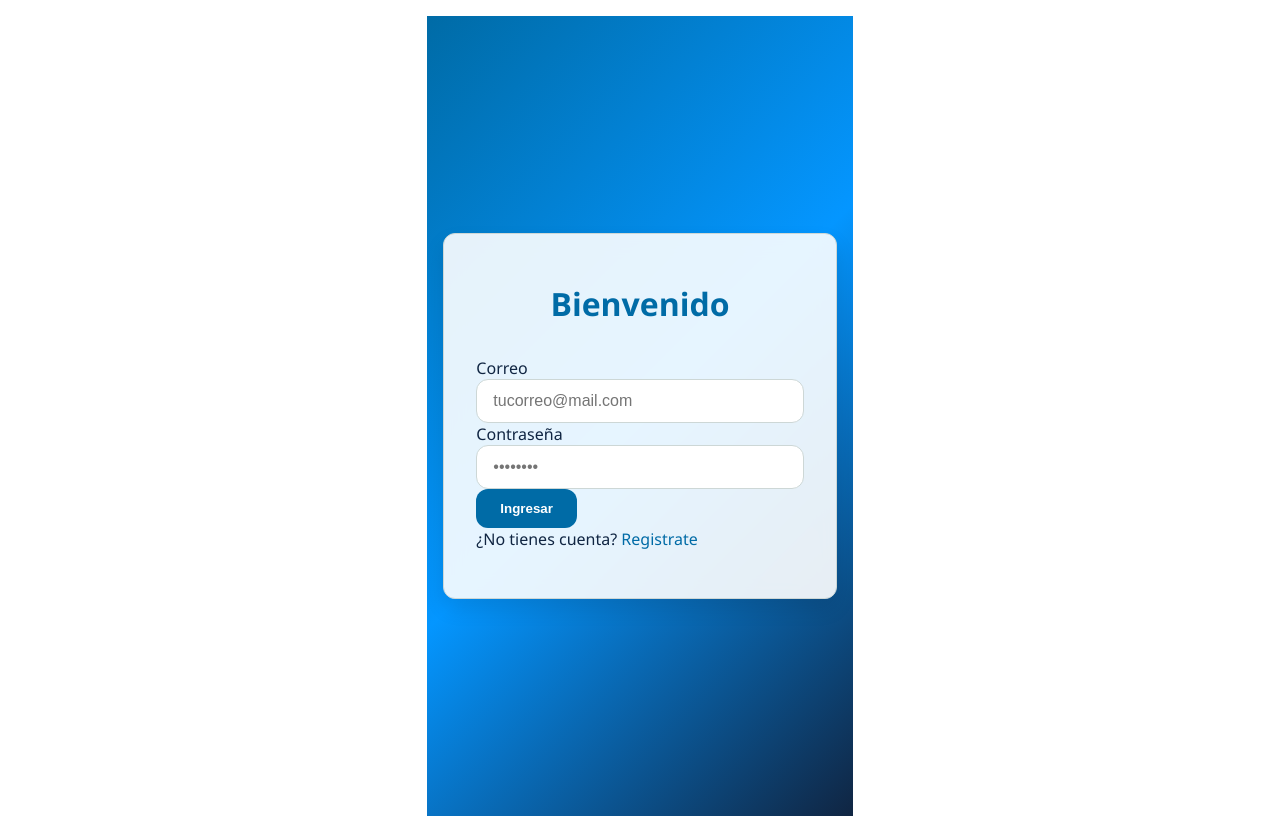
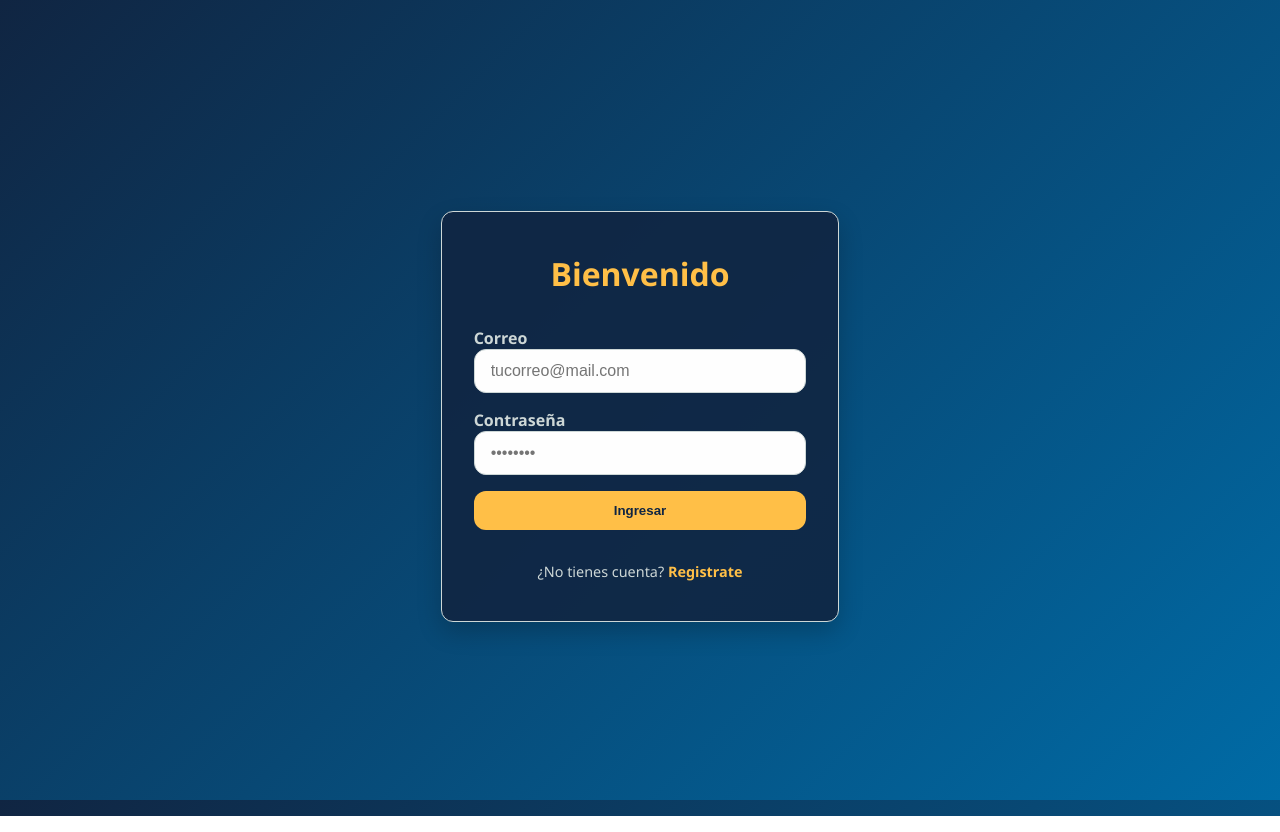
Before and after one commit to LeonelBM123/edu_ai, a React (Vite) app: page / in a window 1280 px wide. Built offline with nearby package versions, Linux system fonts and the light colour scheme.

Commit message:
css login

```diff
--- a/src/index.css
+++ b/src/index.css
@@ -31,7 +31,7 @@ html {
 
 body {
   min-height: 100vh;
-  background-color: var(--color-white);
+  background: linear-gradient(135deg, var(--color-dark), var(--color-primary));
   color: var(--color-dark);
   display: flex;
   align-items: center;
@@ -39,6 +39,9 @@ body {
   padding: 1rem;
 }
 
+html, body, #root {
+  height: 100%;
+}
 /* =================== TIPOGRAFÍA =================== */
 h1, h2, h3, h4, h5 {
   font-weight: 700;
--- a/src/styles/Login.css
+++ b/src/styles/Login.css
@@ -1,6 +1,5 @@
 .login-container {
-  min-height: 100vh;
-  background: linear-gradient(135deg, var(--color-primary), var(--color-secondary), var(--color-dark));
+  height: 100vh;
   display: flex;
   align-items: center;
   justify-content: center;
@@ -10,24 +9,65 @@
 .login-card {
   width: 100%;
   max-width: 400px;
-  background-color: rgba(255, 255, 255, 0.9);
-  backdrop-filter: var(--blur);
+  background-color: rgba(16, 37, 66, 0.9); /* Más oscuro pero con transparencia */
+  color: var(--color-white);
   border-radius: var(--radius);
-  box-shadow: var(--shadow);
-  padding: 3rem 2rem;
-  animation: fadeIn 0.5s ease-in;
+  padding: 2.5rem 2rem;
+  box-shadow: 0 10px 25px rgba(0, 0, 0, 0.2);
+  animation: fadeIn 0.4s ease-out;
   border: 1px solid var(--color-soft);
 }
 
 .login-title {
   font-size: 2rem;
-  font-weight: 800;
-  color: var(--color-primary);
+  font-weight: 700;
+  color: var(--color-accent);
   text-align: center;
   margin-bottom: 2rem;
 }
 
-/* ... y así con todo lo demás ... */
+.login-form {
+  display: flex;
+  flex-direction: column;
+  gap: 1rem;
+}
+
+.form-group label {
+  color: var(--color-soft);
+  font-weight: 600;
+  margin-bottom: 0.3rem;
+}
+
+input {
+  padding: 0.75rem 1rem;
+  border-radius: var(--radius);
+  border: 1px solid var(--color-soft);
+  font-size: 1rem;
+  color: var(--color-dark);
+  background-color: #fefefe;
+}
+
+input:focus {
+  outline: none;
+  border-color: var(--color-accent);
+  box-shadow: 0 0 0 3px rgba(255, 191, 71, 0.2);
+}
+
+.btn {
+  background-color: var(--color-accent);
+  color: var(--color-dark);
+  padding: 0.75rem 1rem;
+  border: none;
+  border-radius: var(--radius);
+  font-weight: bold;
+  cursor: pointer;
+  transition: background-color var(--transition), transform 0.2s;
+}
+
+.btn:hover {
+  background-color: var(--color-secondary);
+  transform: scale(1.02);
+}
 
 .error-text {
   color: var(--color-danger);
@@ -36,6 +76,30 @@
   font-weight: 500;
 }
 
+.register-link {
+  text-align: center;
+  margin-top: 2rem;
+  font-size: 0.9rem;
+  color: var(--color-soft);
+}
+
+.register-link a {
+  color: var(--color-accent);
+  font-weight: 600;
+  text-decoration: none;
+}
+
 .register-link a:hover {
-  color: var(--color-accent);
+  color: var(--color-white);
 }
+
+@keyframes fadeIn {
+  from {
+    opacity: 0;
+    transform: translateY(20px);
+  }
+  to {
+    opacity: 1;
+    transform: translateY(0);
+  }
+}
```
